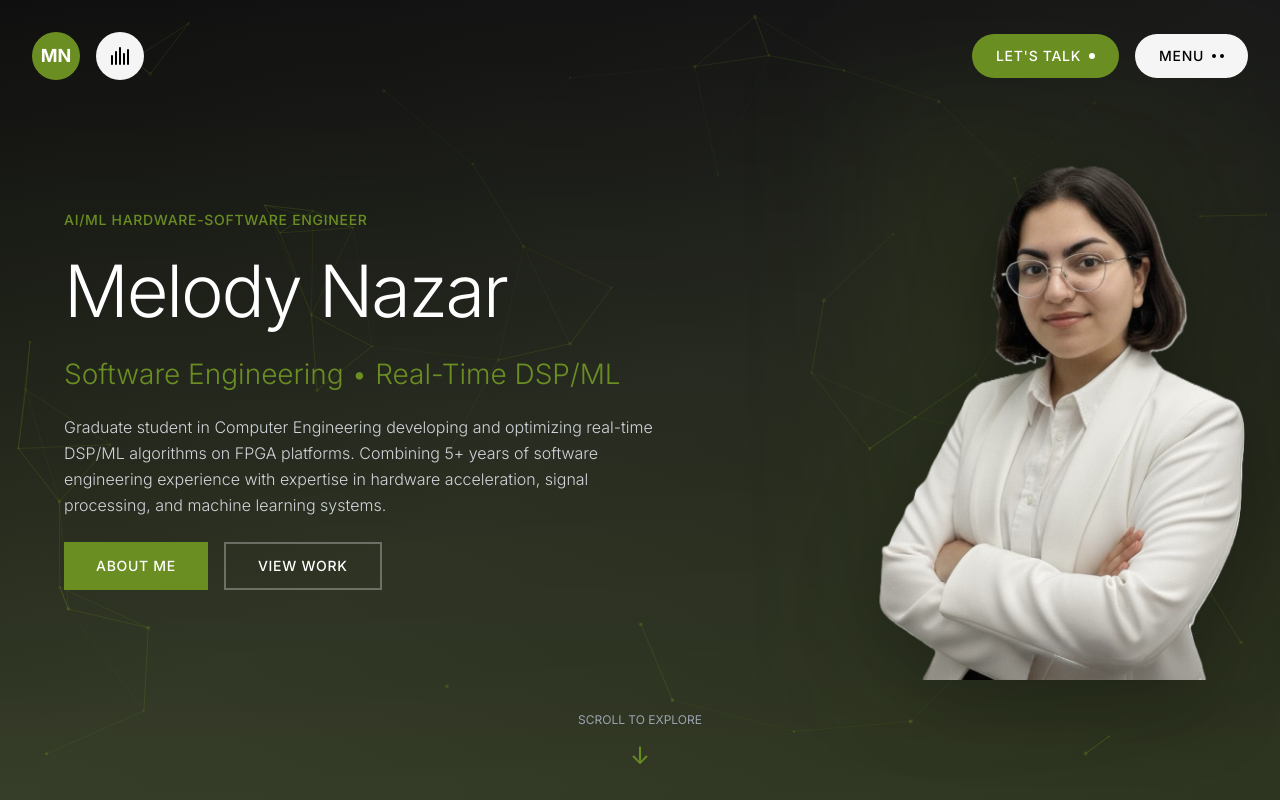
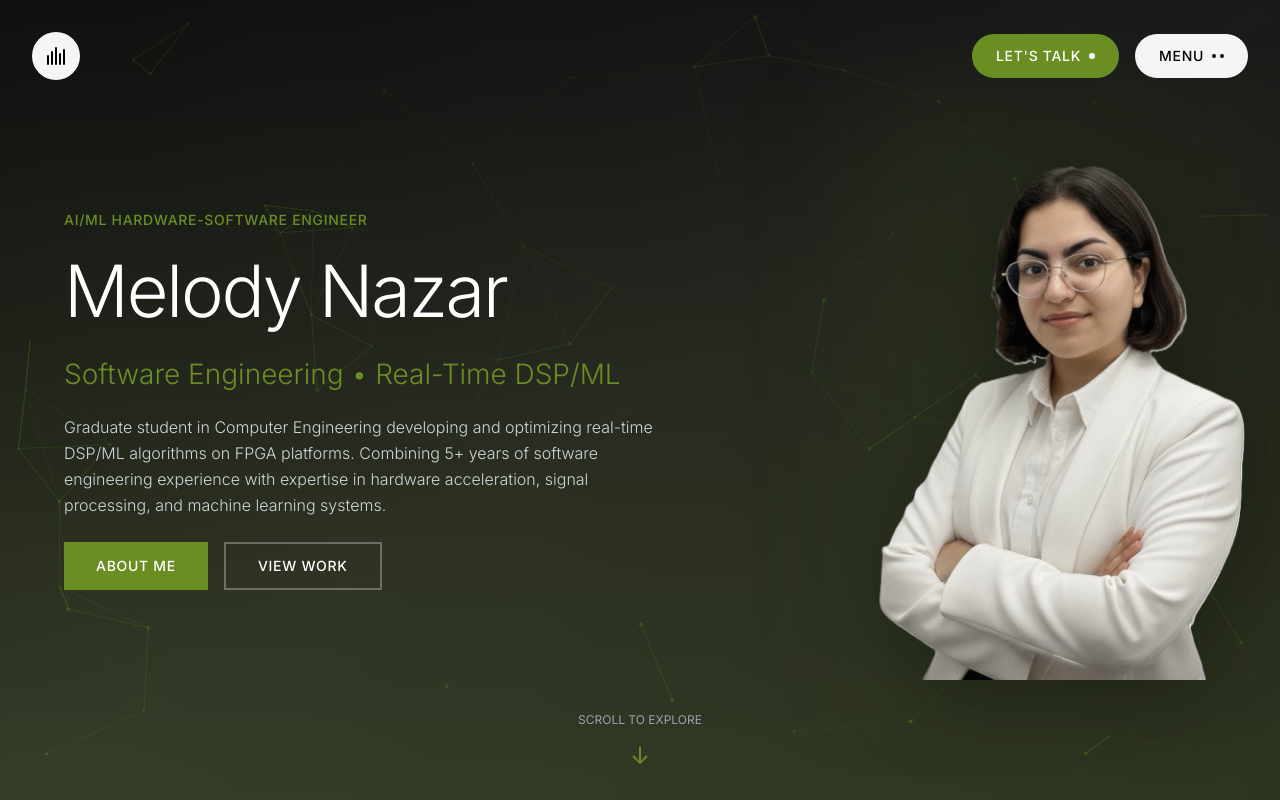
Before and after one commit to nzrnaghme/Cursor, a React (Vite) app: page / in a window 1280 px wide. Shown: the top 800 px of the page. Built offline with nearby package versions, Linux system fonts and the light colour scheme.

Commit message:
Remove MN logo from navigation

```diff
--- a/src/components/Navigation.tsx
+++ b/src/components/Navigation.tsx
@@ -56,15 +56,7 @@ const Navigation = ({ currentSection, menuOpen, setMenuOpen, scrollToSection, se
         transition={{ duration: 0.5 }}
       >
         <div className="max-w-[1400px] mx-auto flex justify-between items-center">
-          <div className="flex items-center gap-4 pointer-events-auto">
-            <motion.div
-              className="w-12 h-12 rounded-full bg-[#6b8e23] flex items-center justify-center text-white font-bold text-lg cursor-pointer hover:bg-[#556b2f] transition-colors"
-              onClick={() => scrollToSection('home')}
-              whileHover={{ scale: 1.05 }}
-              whileTap={{ scale: 0.95 }}
-            >
-              MN
-            </motion.div>
+          <div className="flex items-center pointer-events-auto">
             <MusicPlayer />
           </div>
           <div className="flex items-center gap-4 pointer-events-auto relative">
```
